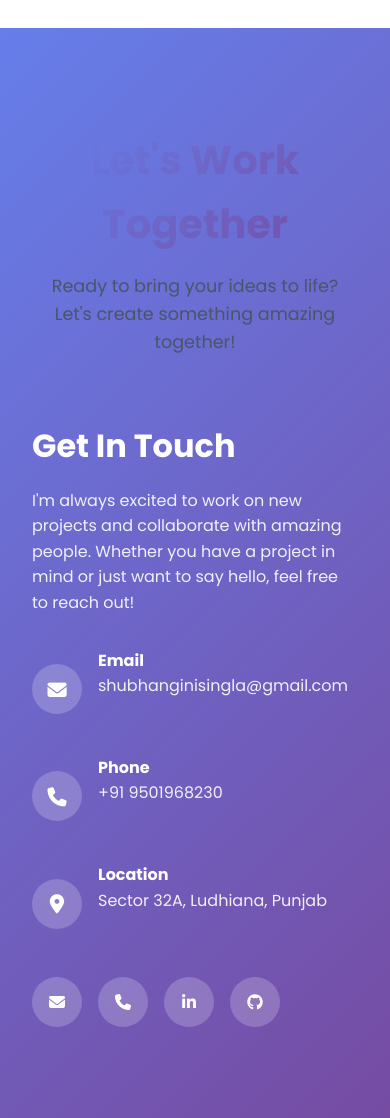
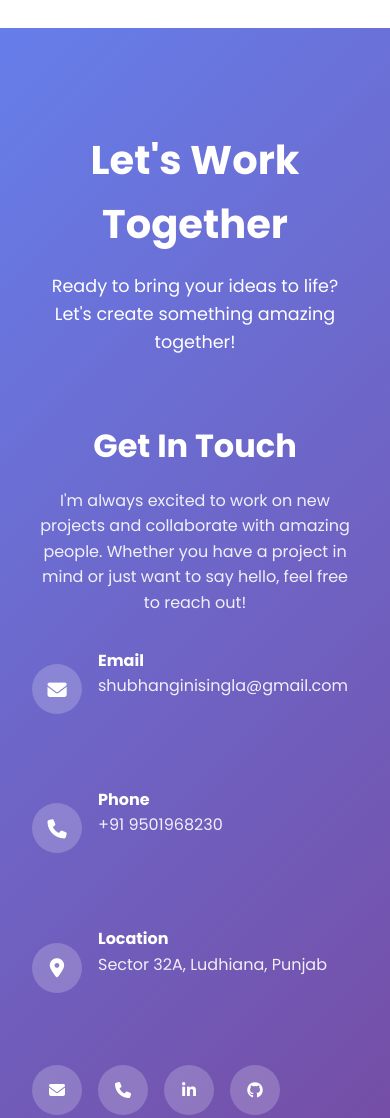
Before and after one commit to shubhanginisingla/Portfolio, a plain HTML site: page index.html in a window 390 px wide. Shown: the part 9940-11058 px from the top of the page. Drawn offline with Linux system fonts and the light colour scheme.

Commit message:
Update index.html

```diff
--- a/index.html
+++ b/index.html
@@ -24,9 +24,7 @@
             padding: 0;
             box-sizing: border-box;
         }
-        .text-white{
-            color: #ffffff;
-        }
+
         body {
             font-family: 'Poppins', sans-serif;
             line-height: 1.6;
@@ -281,7 +279,12 @@
             max-width: 600px;
             margin: 0 auto;
         }
-
+        .contact .section-title p{
+            color: var(--white);
+        }
+        .contact .section-title h2{
+            -webkit-text-fill-color: var(--white);
+        }
         /* About Section */
         .about {
             background: var(--bg-light);
@@ -567,8 +570,15 @@
             grid-template-columns: 1fr;
             gap: 4rem;
             align-items: center;
+             text-align: center;
         }
+        .contact-content .contact-info-block {
+            display: grid;
+            grid-template-columns: 1fr 1fr 1fr;
+            gap: 4rem;
+            align-items: center;
 
+        }
         .contact-info {
             animation: fadeInLeft 1s ease;
         }
@@ -589,6 +599,7 @@
             gap: 1rem;
             margin-bottom: 1.5rem;
             transition: all 0.3s ease;
+            text-align: start;
         }
 
         .contact-item:hover {
@@ -610,6 +621,7 @@
             display: flex;
             gap: 1rem;
             margin-top: 2rem;
+            justify-content: center;
         }
 
         .social-link {
@@ -710,12 +722,17 @@
             .timeline-marker {
                 left: 2rem;
             }
-
+            .contact-content .contact-info-block {
+                grid-template-columns: 1fr;
+                gap: 2rem;
+            }
             .contact-content {
                 grid-template-columns: 1fr;
                 gap: 2rem;
             }
-
+            .social-links{
+                justify-content: flex-start;
+            }
             .cta-buttons {
                 flex-direction: column;
                 align-items: center;
@@ -1053,14 +1070,14 @@
     <section id="contact" class="section contact">
         <div class="container">
             <div class="section-title animate-on-scroll">
-                <h2 class="text-white">Let's Work Together</h2>
-                <p  class="text-white">Ready to bring your ideas to life? Let's create something amazing together!</p>
+                <h2>Let's Work Together</h2>
+                <p>Ready to bring your ideas to life? Let's create something amazing together!</p>
             </div>
             <div class="contact-content">
                 <div class="contact-info">
                     <h3>Get In Touch</h3>
                     <p>I'm always excited to work on new projects and collaborate with amazing people. Whether you have a project in mind or just want to say hello, feel free to reach out!</p>
-
+                    <div class="contact-info-block">
                     <div class="contact-item">
                         <i class="fas fa-envelope"></i>
                         <div>
@@ -1085,6 +1102,7 @@
                         </div>
                     </div>
 
+                    </div>
                     <div class="social-links">
                         <a href="mailto:shubhanginisingla@gmail.com" class="social-link">
                             <i class="fas fa-envelope"></i>
@@ -1101,7 +1119,7 @@
                     </div>
                 </div>
 
-<!--                 <div class="contact-form">
+                <!-- <div class="contact-form">
                     <form>
                         <div class="form-group">
                             <label for="name">Your Name</label>
```
